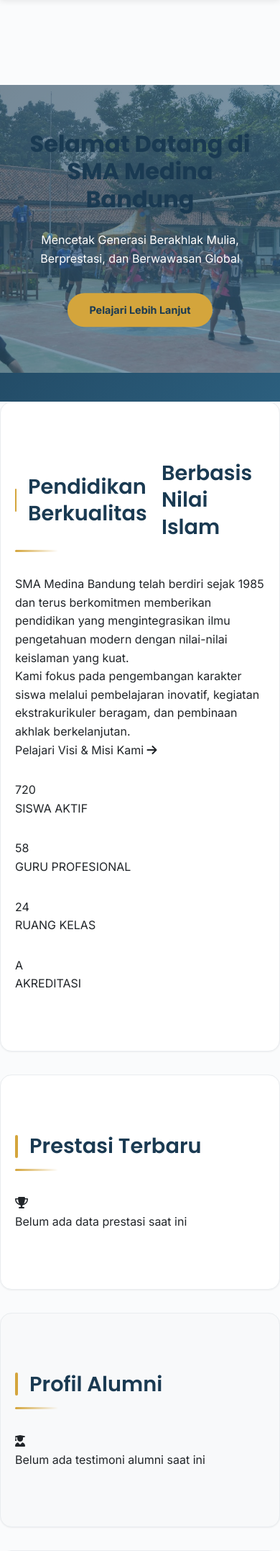
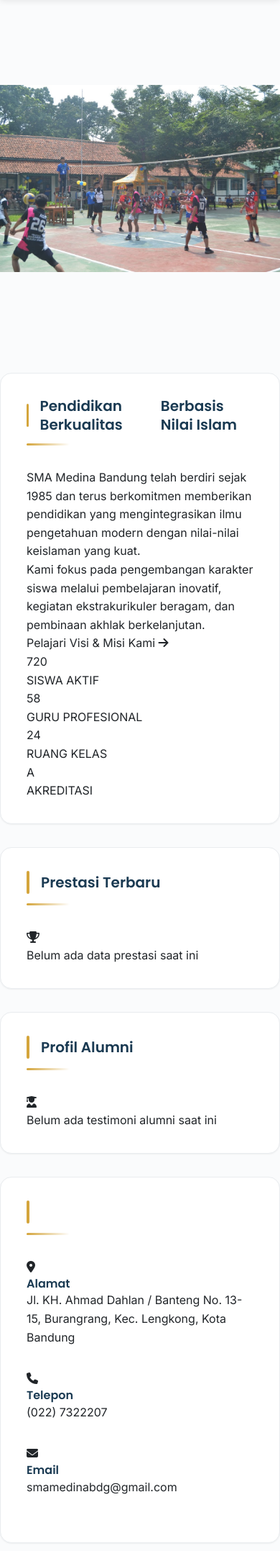
Before and after one commit to madlanh/medinaProject, a Flask app: page / in a window 390 px wide. Shown: the part 76-2231 px from the top of the page at 72% size. Run offline with Flask 3, Linux system fonts and the light colour scheme; data that the repository does not hold is empty.

Commit message:
Update style.css

```diff
--- a/static/css/style.css
+++ b/static/css/style.css
@@ -1468,142 +1468,3 @@ footer p {
 .mobile-menu-btn {
     display: none;
 }
-
-/* =================================================================
-   GAYA KHUSUS BERANDA (PINDAHAN DARI INDEX.HTML) & PERBAIKAN MOBILE
-   ================================================================= */
-
-/* 1. Reset Dasar & Hero Section */
-.hero {
-    position: relative;
-    /* Ubah height jadi min-height agar fleksibel di HP */
-    min-height: 600px;
-    height: auto;
-    background: linear-gradient(135deg, #1a3a52 0%, #2c5f7e 100%);
-    overflow: hidden;
-}
-.hero-slider { position: relative; width: 100%; height: 100%; min-height: 600px; }
-.slide { position: absolute; width: 100%; height: 100%; opacity: 0; transition: opacity 1.2s; }
-.slide.active { opacity: 1; }
-.slide-img { width: 100%; height: 100%; object-fit: cover; opacity: 0.4; }
-
-.hero-content {
-    position: absolute;
-    top: 50%;
-    left: 50%;
-    transform: translate(-50%, -50%);
-    text-align: center;
-    color: #fff;
-    z-index: 10;
-    width: 90%; /* Agar tidak nempel pinggir di HP */
-    max-width: 850px;
-}
-
-/* Font Responsif untuk Hero */
-.hero-content h1 {
-    font-size: clamp(2rem, 5vw, 3.5em); /* Otomatis mengecil di HP */
-    font-weight: 800;
-    margin-bottom: 25px;
-    line-height: 1.2;
-}
-
-.hero-content p {
-    font-size: clamp(1rem, 3vw, 1.3em);
-    font-weight: 400;
-    margin-bottom: 35px;
-}
-
-.hero-cta {
-    display: inline-block;
-    padding: 16px 45px;
-    background: #d4a53c;
-    color: #1a3a52;
-    font-weight: 700;
-    border-radius: 50px;
-    text-decoration: none;
-}
-
-/* 2. Intro & Stats */
-.intro { padding: 80px 0; background: #fff; }
-.intro-wrap { display: grid; grid-template-columns: 1.3fr 1fr; gap: 60px; align-items: center; }
-.stats-grid { display: grid; grid-template-columns: 1fr 1fr; gap: 25px; }
-
-/* 3. News Grid (Item Berita) */
-.news-grid { display: grid; grid-template-columns: repeat(3, 1fr); gap: 35px; }
-.news-item { background: #fff; border-radius: 16px; overflow: hidden; box-shadow: 0 4px 20px rgba(0,0,0,0.06); }
-.news-thumb { height: 220px; background: linear-gradient(135deg,#1a3a52,#d4a53c); display: flex; align-items: center; justify-content: center; }
-.news-thumb i { font-size: 4em; color: rgba(255,255,255,0.9); }
-.news-body { padding: 28px; }
-
-/* 4. Alumni Grid */
-.alumni-section { background: #f8f9fa; padding: 80px 0; }
-.alumni-grid { display: grid; grid-template-columns: repeat(2, 1fr); gap: 35px; }
-
-/* 5. Tabel Prestasi (PENTING: Agar bisa di-scroll) */
-.prestasi-section { background: #fff; padding: 80px 0; }
-.prestasi-table-wrap {
-    background: #fff;
-    border-radius: 12px;
-    box-shadow: 0 2px 15px rgba(0,0,0,0.08);
-    overflow-x: auto; /* Izinkan scroll horizontal */
-    width: 100%;
-}
-.prestasi-table {
-    width: 100%;
-    min-width: 600px; /* Pastikan tabel tidak gepeng */
-    border-collapse: collapse;
-}
-.prestasi-table th, .prestasi-table td {
-    padding: 18px 20px;
-    text-align: left;
-    white-space: nowrap; /* Teks tidak turun baris agar rapi */
-}
-
-/* 6. Contact Grid */
-.contact-grid { display: grid; grid-template-columns: repeat(3, 1fr); gap: 50px; text-align: center; }
-
-/* =========================================
-   MEDIA QUERY: PERBAIKAN TAMPILAN HP (MOBILE)
-   ========================================= */
-@media (max-width: 968px) {
-    /* Reset Grid jadi 1 Kolom */
-    .intro-wrap,
-    .stats-grid,
-    .news-grid,
-    .alumni-grid,
-    .contact-grid {
-        grid-template-columns: 1fr !important;
-        gap: 30px;
-    }
-
-    /* Perbaikan Padding Container */
-    .container {
-        padding: 0 20px !important;
-        width: 100%;
-    }
-
-    /* Perbaikan Hero Section di HP */
-    .hero { min-height: auto; padding-bottom: 40px; }
-    .hero-slider { min-height: 400px; }
-    .hero-content { width: 100%; padding: 0 15px; }
-    .hero-cta { padding: 12px 30px; font-size: 0.9em; }
-
-    /* Perbaikan Font Size Judul */
-    .section-title h2 { font-size: 1.8em; }
-    .intro-text h2 { font-size: 1.8em; }
-
-    /* Perbaikan Kartu agar tidak melebar */
-    .stat-card, .news-item, .alumni-card {
-        min-width: 0; /* Reset min-width */
-        width: 100%;
-    }
-
-    /* Perbaikan Tabel Prestasi */
-    .prestasi-table th, .prestasi-table td {
-        padding: 10px 15px;
-        font-size: 0.85em;
-    }
-
-    /* Sembunyikan elemen dekoratif yang mengganggu di HP */
-    .slide-dot { width: 10px; height: 10px; }
-}
```
